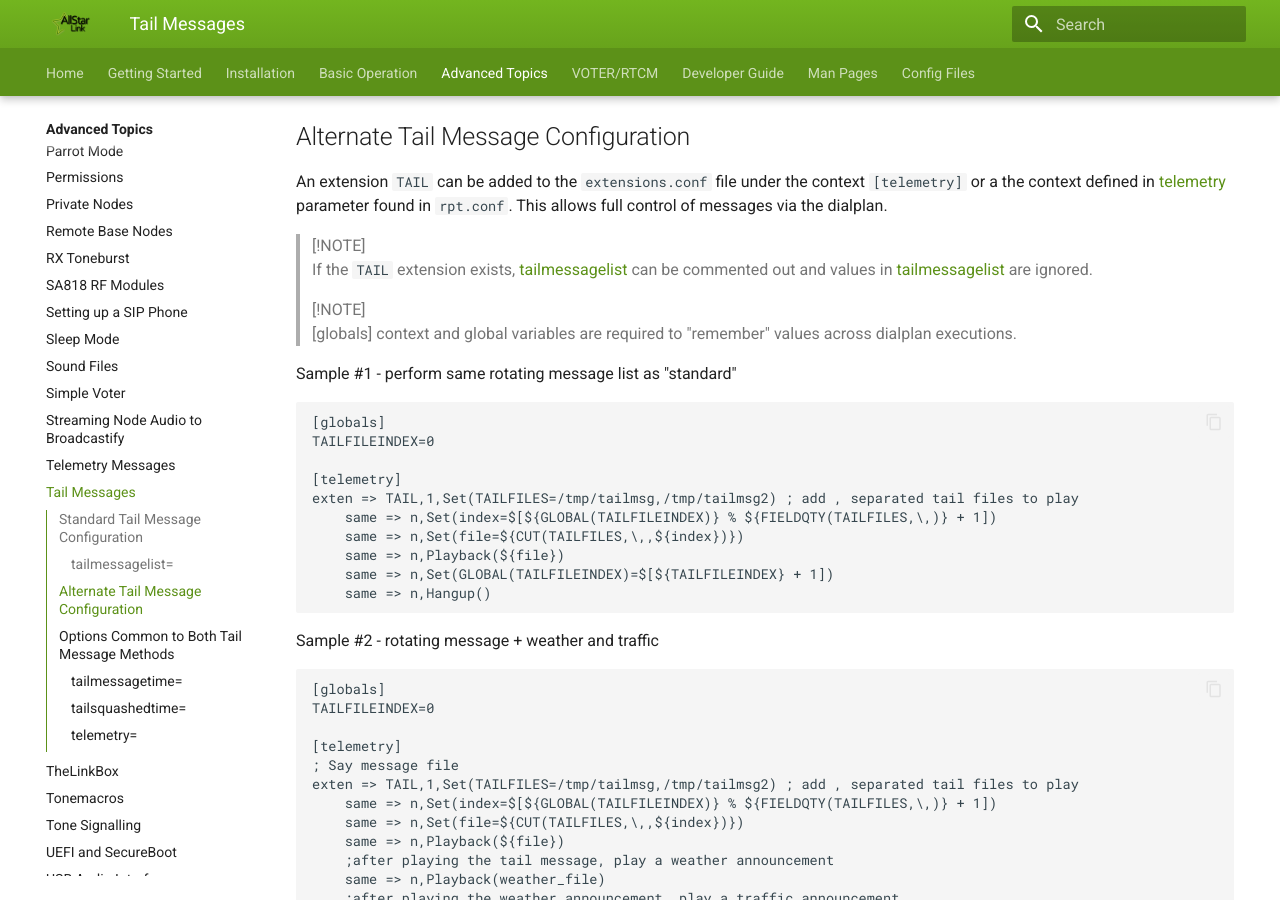
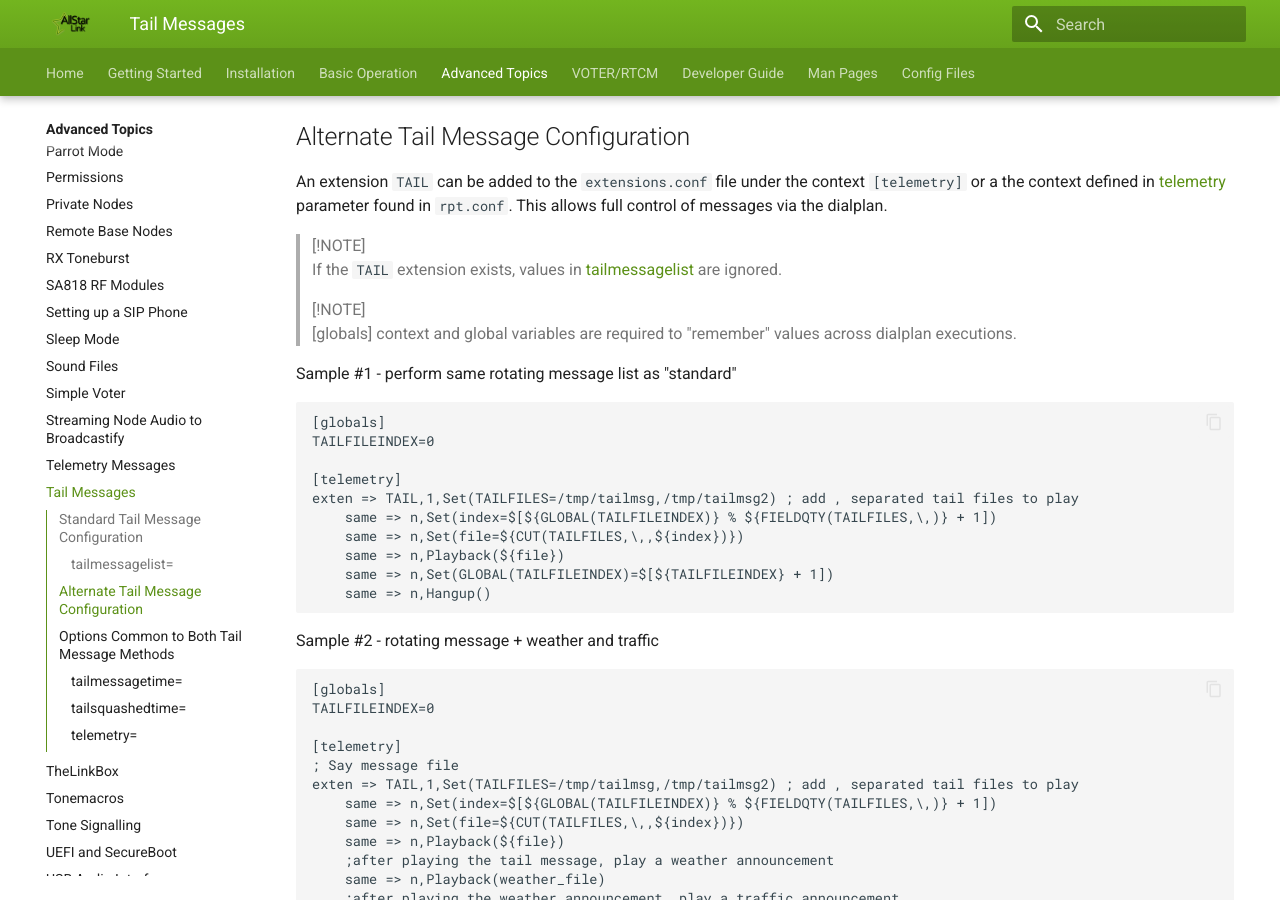
Before and after one commit to AllStarLink/ASL3-Manual, an MkDocs documentation site: the page built from docs/adv-topics/tailmessage.md, in a window 1280 px wide and 900 px high, scrolled down 556 px. Built offline with MkDocs 1.6.1 and Material for MkDocs 9.7.7, drawn with Linux system fonts in a browser that asks for light colours.

Commit message:
tailmessagelist updates

```diff
--- a/docs/adv-topics/tailmessage.md
+++ b/docs/adv-topics/tailmessage.md
@@ -19,7 +19,7 @@ tailmessagelist = welcome,clubmeeting,wx  ; rotate 3 tail messages
 An extension `TAIL` can be added to the `extensions.conf` file under the context `[telemetry]` or a the context defined in [telemetry](#telemetry) parameter found in `rpt.conf`.  This allows full control of messages via the dialplan.
 
 > [!NOTE]<br>
->If the `TAIL` extension exists, [tailmessagelist](#tailmessagelist) can be commented out and values in [tailmessagelist](#tailmessagelist) are ignored.
+>If the `TAIL` extension exists, values in [tailmessagelist](#tailmessagelist) are ignored.
 
 > [!NOTE]<br>
 >[globals] context and global variables are required to "remember" values across dialplan executions.
```
